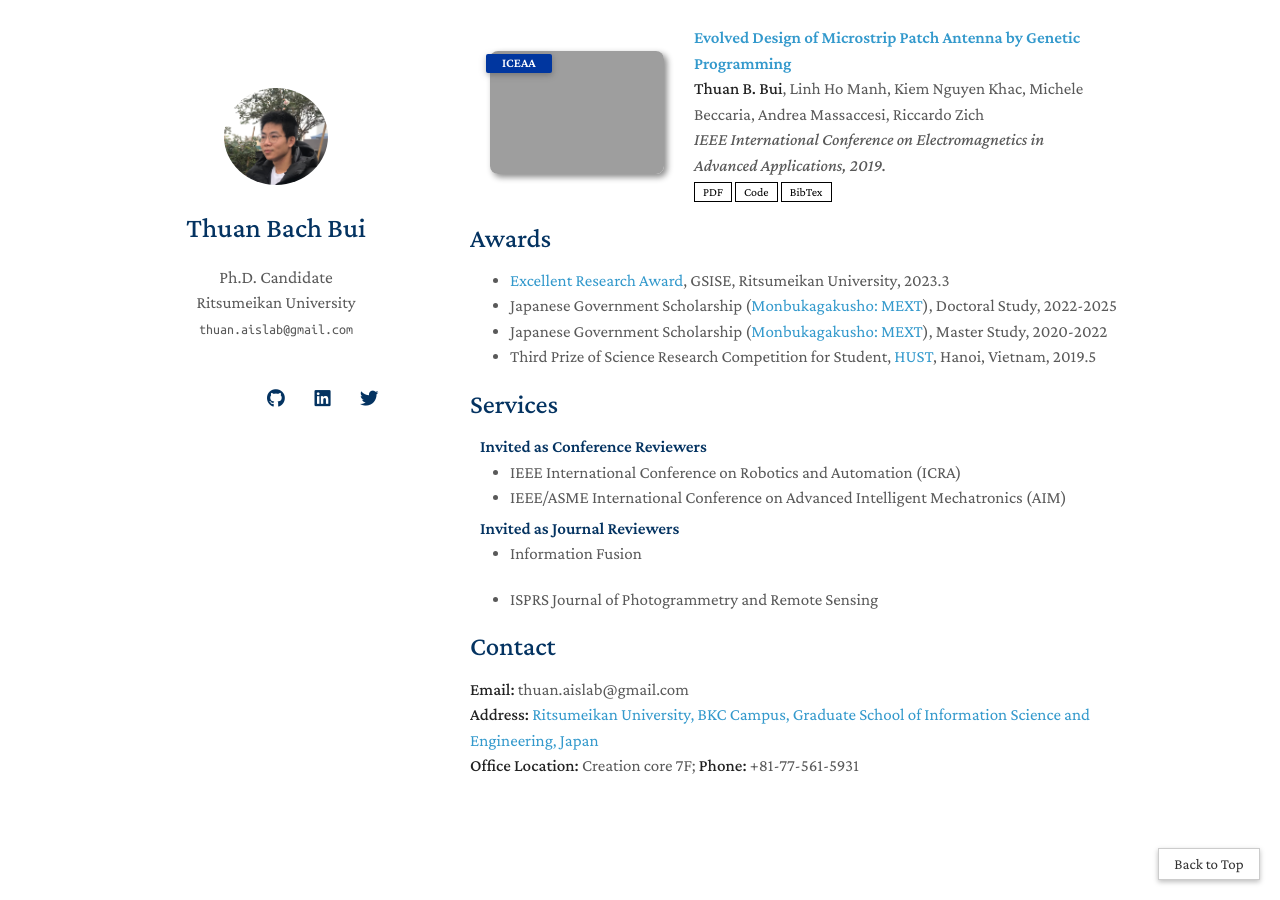
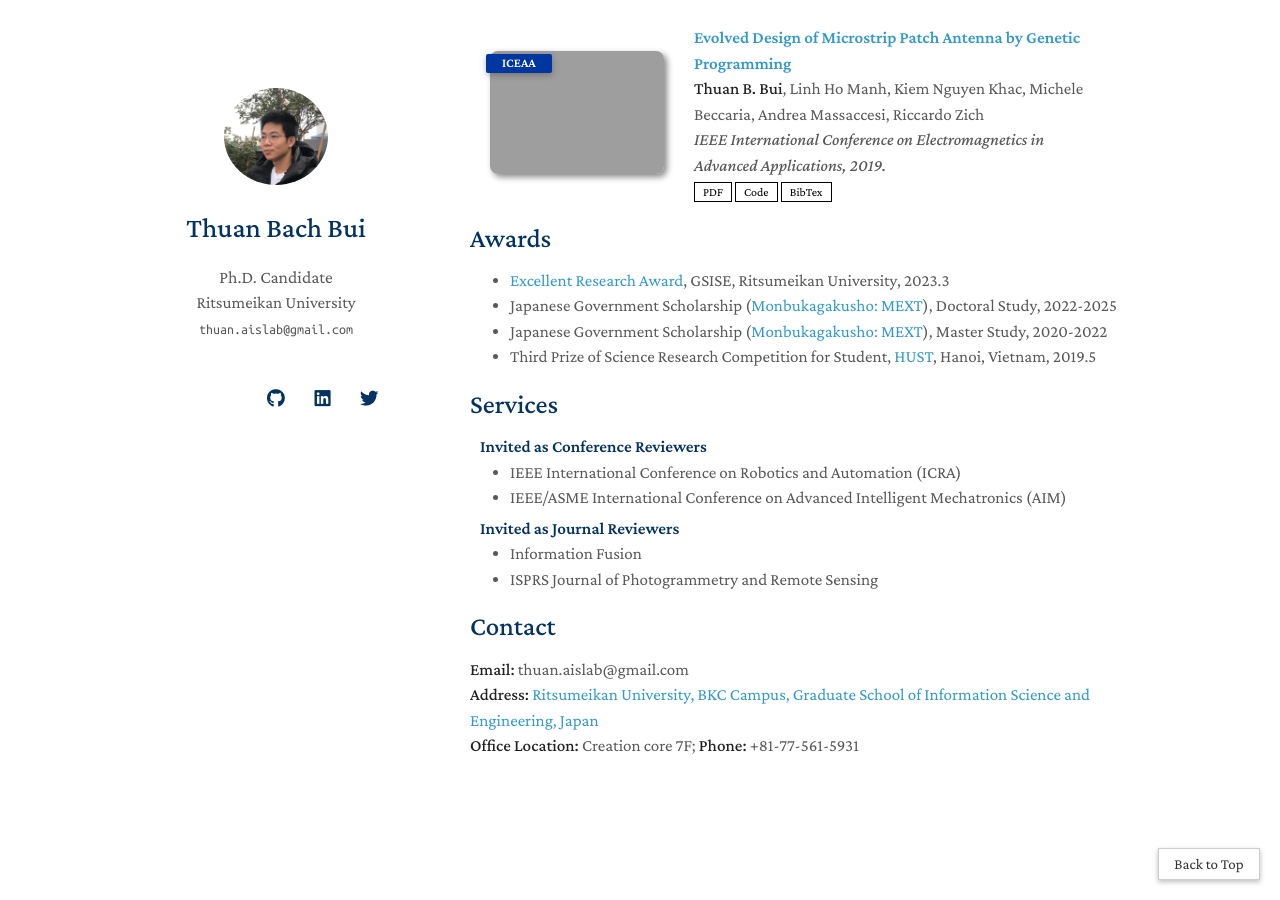
Before and after one commit to thuanbb/thuanbb.github.io, a Jekyll site: the page built from index.md, in a window 1280 px wide and 900 px high, scrolled down 831 px. Built offline with Jekyll 4.4.1, drawn with Linux system fonts in a browser that asks for light colours; nearby versions of some CDN libraries; a style sheet for code colours, icons or effects is not loaded; our own code applies the rules of GitHub Pages for plain Markdown files; grey boxes are pictures that could not be loaded.

Commit message:
Update index.md

```diff
--- a/index.md
+++ b/index.md
@@ -113,8 +113,6 @@ class="teaser img-fluid z-depth-1">
 
 <ul style="margin:0 0 20px;">
   <li><a href="https://www.sciencedirect.com/journal/information-fusion"><autocolor> Information Fusion </autocolor></a></li>
-</ul>
-<ul style="margin:0 0 20px;">
   <li><a href="https://www.sciencedirect.com/journal/isprs-journal-of-photogrammetry-and-remote-sensing"><autocolor> ISPRS Journal of Photogrammetry and Remote Sensing </autocolor></a></li>
 </ul>
 
```
